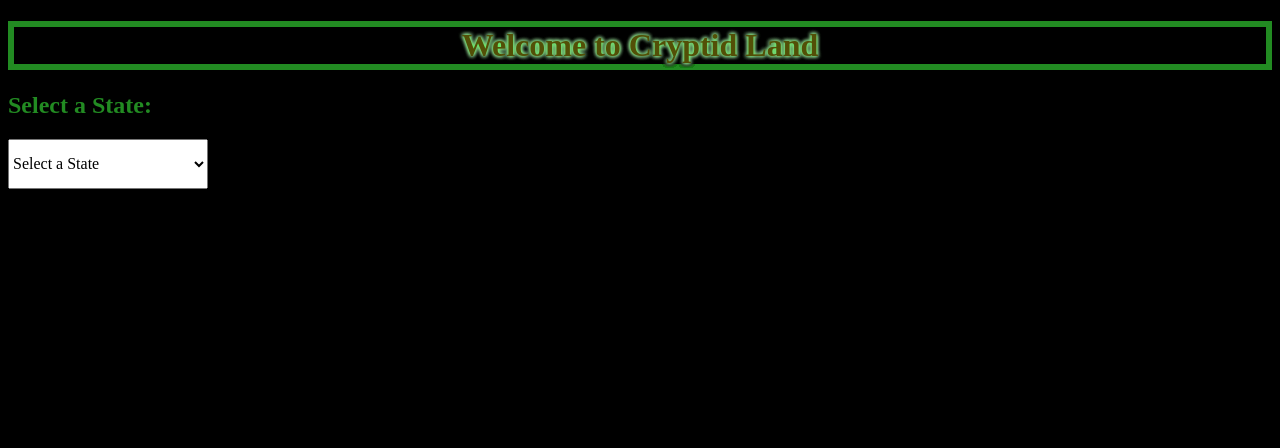
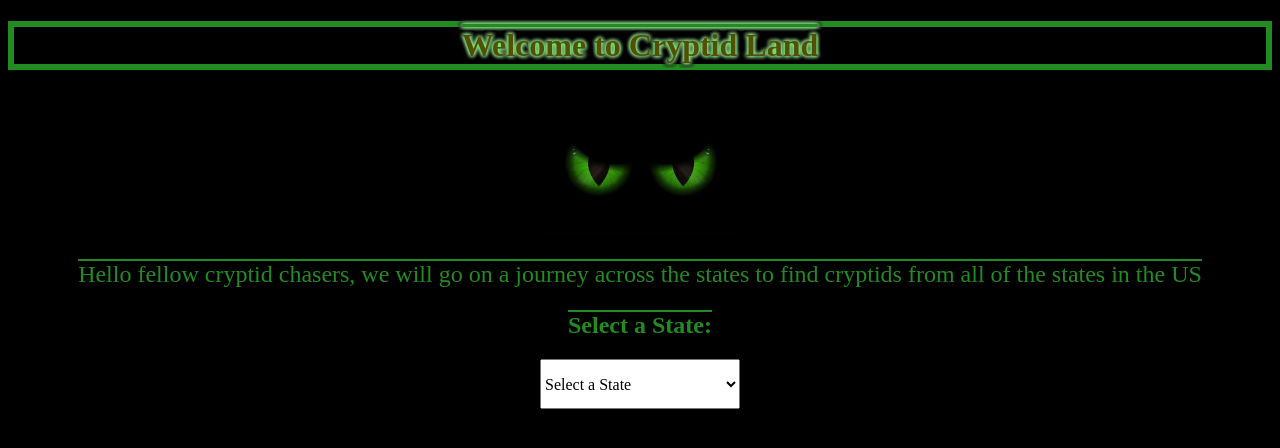
Before and after one commit to ant05man/Cryptid-World, a React (Vite) app: page / in a window 1280 px wide. Shown: the top 448 px of the page. Built offline with nearby package versions, Linux system fonts and the light colour scheme.

Commit message:
added eyes and added underline to california page header

```diff
--- a/src/components/california.jsx
+++ b/src/components/california.jsx
@@ -5,8 +5,7 @@ function California() {
     return (
 <div className="california" id="california">
 <p>
-    This is the california page
-</p>
+California Cryptids</p>
 </div>
     )
 }
--- a/src/components/homepage.jsx
+++ b/src/components/homepage.jsx
@@ -31,8 +31,14 @@ function Homepage() {
                 <link rel="preconnect" href="https://fonts.googleapis.com" />
                 <link rel="preconnect" href="https://fonts.gstatic.com" crossorigin />
                 <link href="https://fonts.googleapis.com/css2?family=Roboto:ital,wght@0,100;0,300;0,400;0,500;0,700;0,900;1,100;1,300;1,400;1,500;1,700;1,900&display=swap" rel="stylesheet" />
+                <div className="header-container">
                 <h1>Welcome to Cryptid Land</h1>
+                <img src="/green-evil-eyes.jpg" alt="Evil Eyes image" width="200px"></img>
+                </div>
             </header>
+            <p>
+                Hello fellow cryptid chasers, we will go on a journey across the states to find cryptids from all of the states in the US
+            </p>
             <main>
                 <h2>Select a State:</h2>
                 <select value={selectedState} onChange={handleStateChange} style={{ width: '200px', height:'50px' }}>
--- a/src/styles/california.css
+++ b/src/styles/california.css
@@ -1,3 +1,5 @@
 body {
     font-family:cursive;
+    text-align:center;
+    text-decoration:overline;
 }
--- a/src/styles/homepage.css
+++ b/src/styles/homepage.css
@@ -2,6 +2,11 @@ body {
     background: black;
     color:forestgreen;
     font-family:cursive;
+}
+
+p {
+    font-family:cursive;
+    font-size: 24px;
 }
 
 h1 {
```
Also changed, not shown: public/green-evil-eyes.jpg (added).
